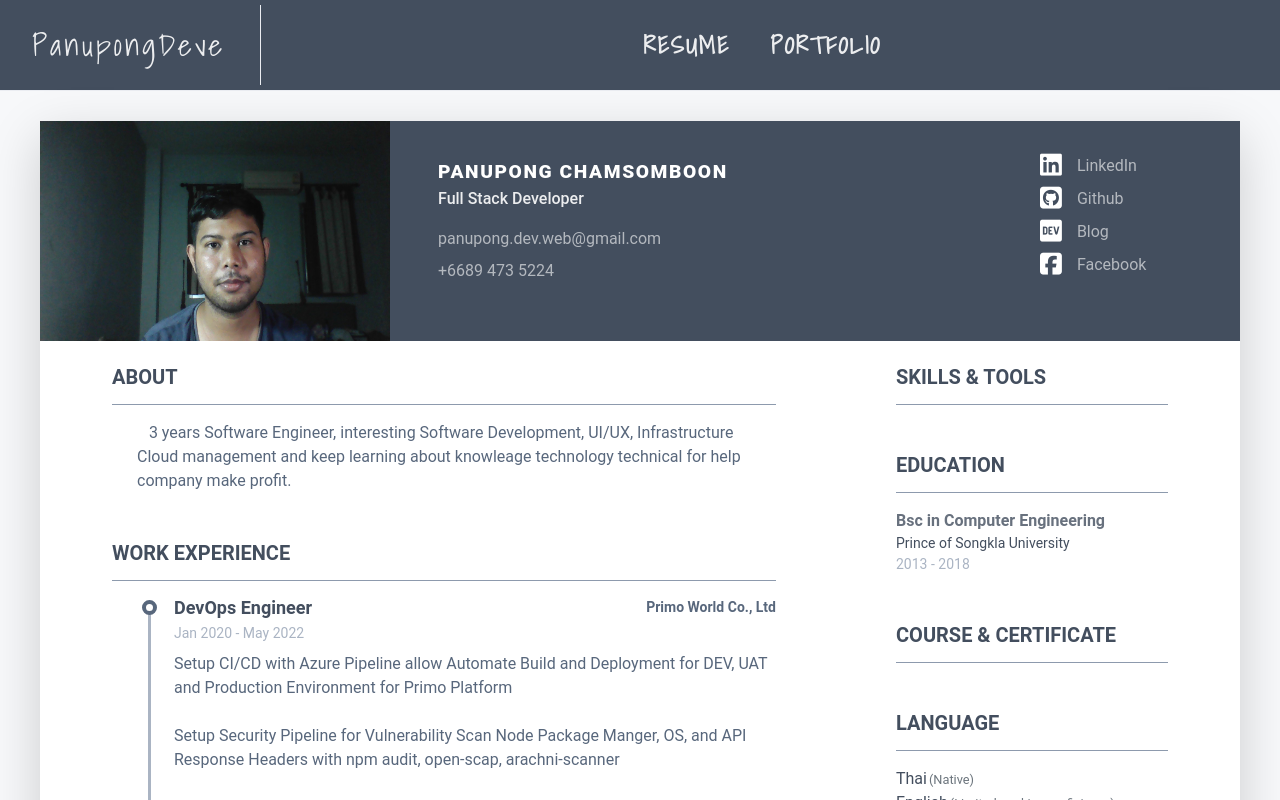
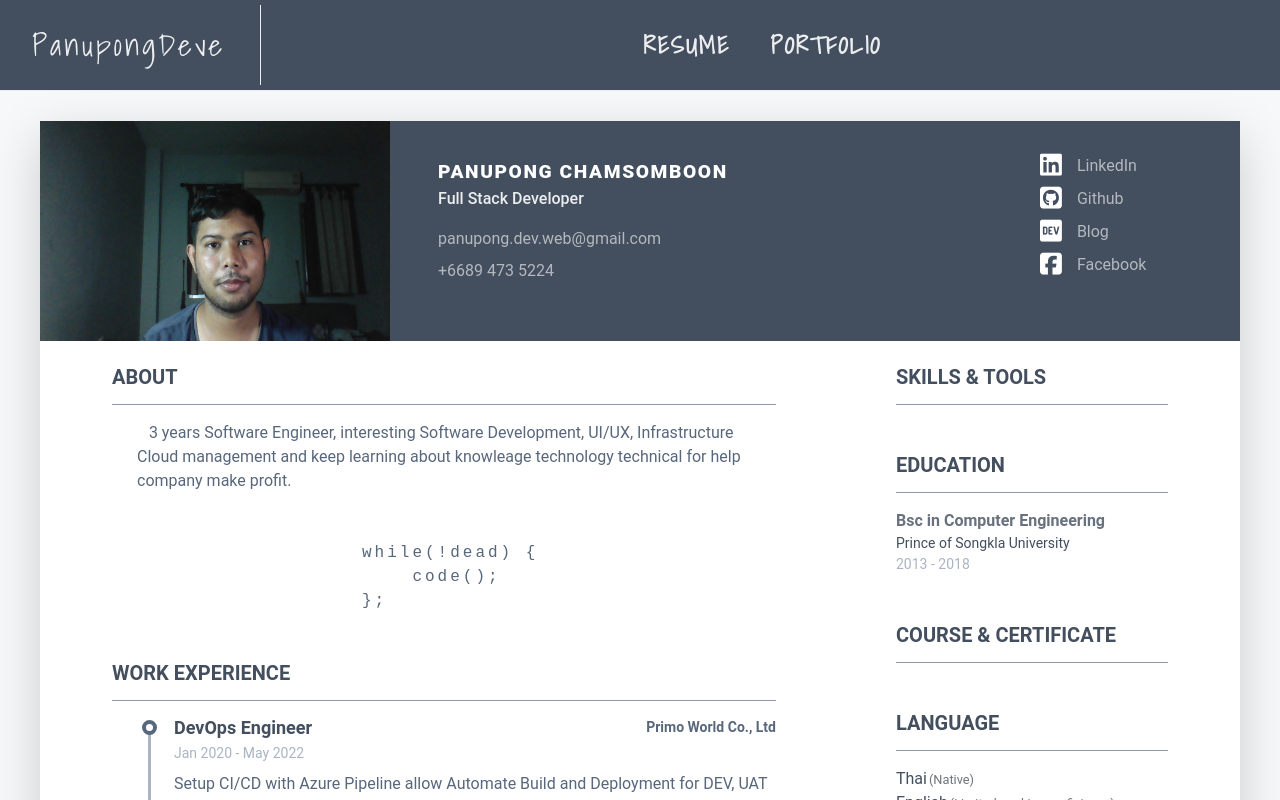
Before and after one commit to PanupongDeve/panupong-resume, a React (Vite) app in the folder client/: page / in a window 1280 px wide. Shown: the top 800 px of the page. Built offline with nearby package versions, Linux system fonts and the light colour scheme; some icons are missing.

Commit message:
[ADD] text in about

```diff
--- a/client/src/components/ResumeSummary/index.tsx
+++ b/client/src/components/ResumeSummary/index.tsx
@@ -6,11 +6,20 @@ const  ResumeSummary = () => {
     return (
         <CardSection className="summary-section" title="About">
             <div className='resume-summary-content'>
-                <p className="mb-0">
+                <p className="mb-5">
                         &nbsp;&nbsp;&nbsp;3 years Software Engineer, interesting  Software Development,
                         UI/UX, Infrastructure Cloud management and keep learning about knowleage technology technical
                         for help company make profit.
                 </p>
+                <div className='resume-summary-code'>
+                    <pre>
+                        {
+                        `while(!dead) {
+    code();
+};`
+                        }
+                    </pre>
+                </div>
             </div>
         </CardSection>
     )
--- a/client/src/components/ResumeSummary/styles.css
+++ b/client/src/components/ResumeSummary/styles.css
@@ -22,3 +22,9 @@
     color: #58677C;
     padding-left: 25px;
 }
+
+.resume-summary-code {
+    display: flex;
+    justify-content: center;
+    letter-spacing: 3px;
+}
```
